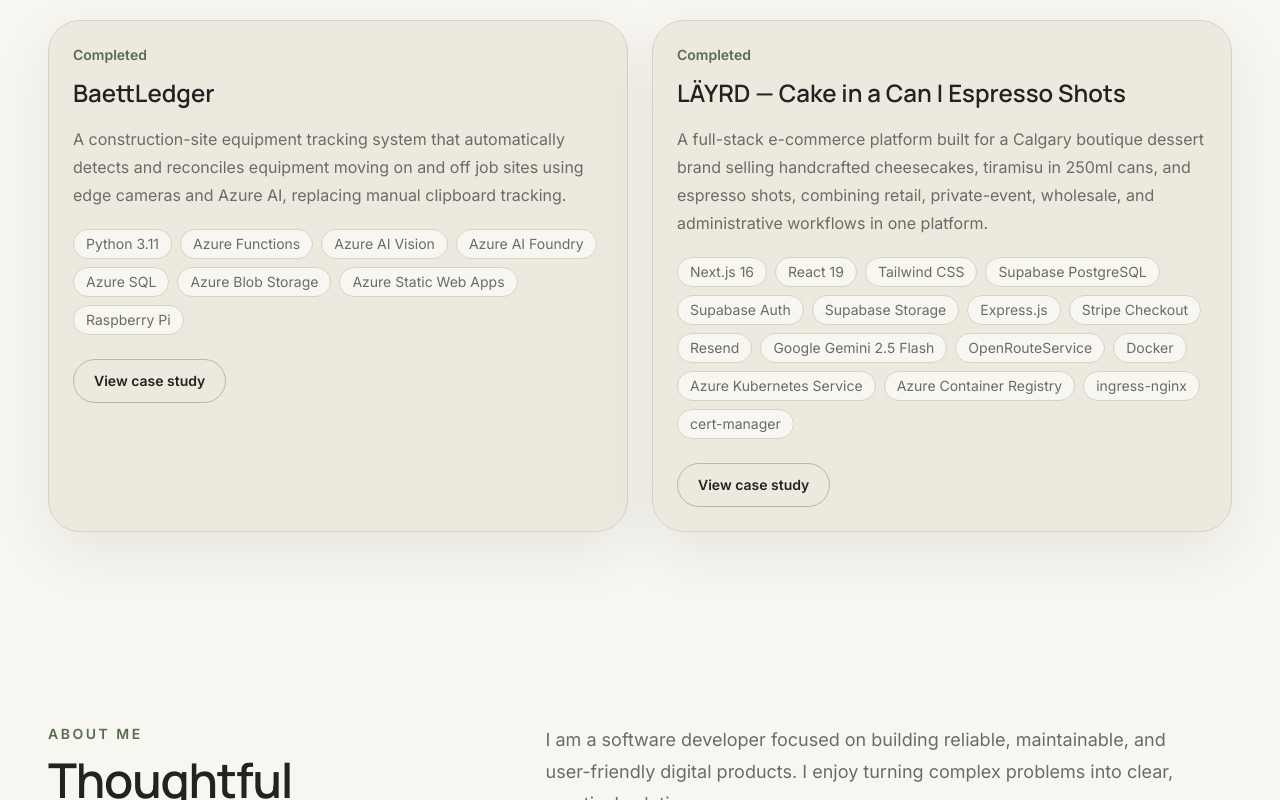
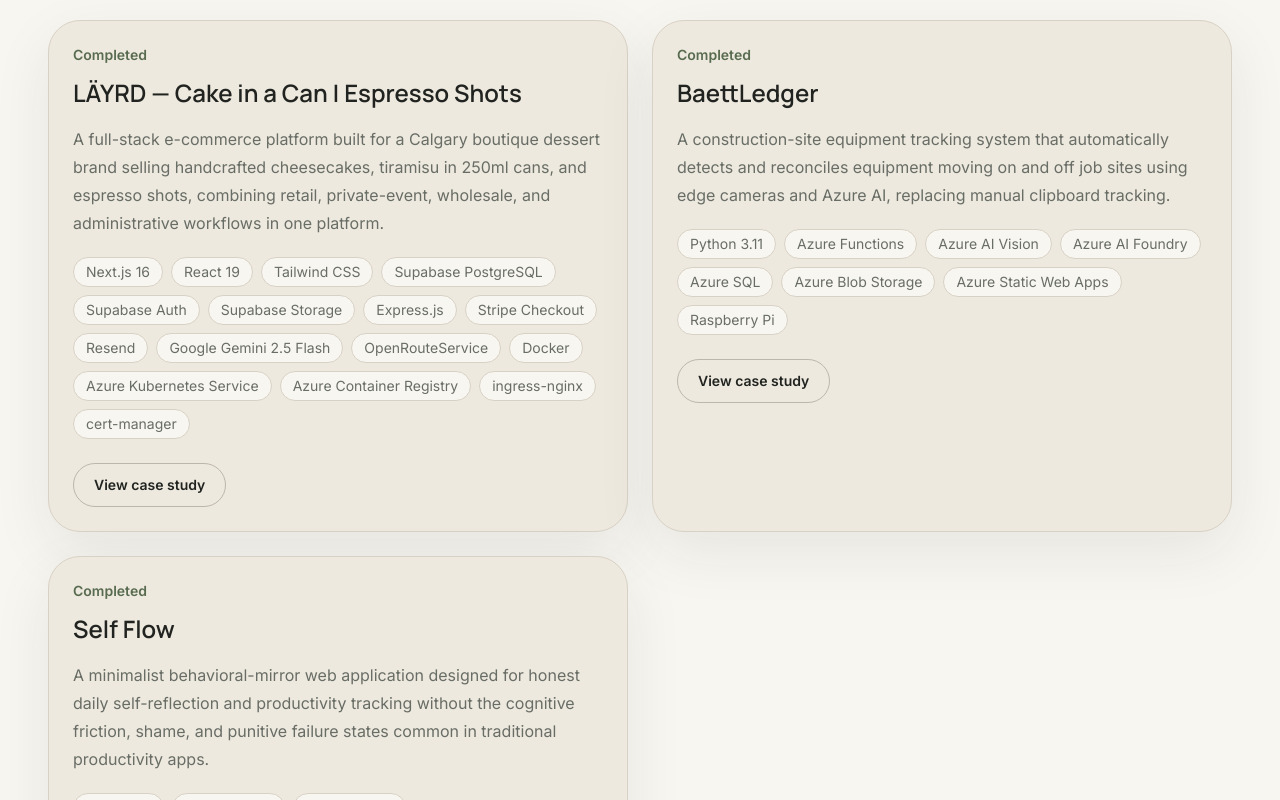
Before and after one commit to shivangthakur17/shivang-portfolio, a Next.js app: page / in a window 1280 px wide. Shown: the part 1140-1940 px from the top of the page. Built offline with nearby package versions, Linux system fonts and the light colour scheme; no server answers.

Commit message:
feat: add Self Flow project case study

```diff
--- a/src/data/projects.ts
+++ b/src/data/projects.ts
@@ -1,53 +1,6 @@
 import type { Project } from "@/types/project";
 
 export const projects: Project[] = [
-  {
-    slug: "baettledger",
-    title: "BaettLedger",
-    summary: "A construction-site equipment tracking system that automatically detects and reconciles equipment moving on and off job sites using edge cameras and Azure AI, replacing manual clipboard tracking.",
-    description: "Our team designed an automated equipment-tracking pipeline combining edge image capture, Azure AI services, cloud APIs, structured data storage, and a live dashboard.\n\nA Raspberry Pi and camera capture four views for each tracking session:\n- left\n- middle\n- right\n- overview\n\nThe images are uploaded to Azure Blob Storage and processed through Azure AI Vision.\n\nDetection results are then passed through an Azure AI Foundry Count Agent, which performs structured count reconciliation before trusted counts are stored and exposed through the API.\n\nA confidence threshold of 0.80 is used as a reliability safeguard before detections are accepted.",
-    status: "completed",
-    featured: true,
-    role: "API Backend Owner",
-    technologies: [
-      "Python 3.11",
-      "Azure Functions",
-      "Azure AI Vision",
-      "Azure AI Foundry",
-      "Azure SQL",
-      "Azure Blob Storage",
-      "Azure Static Web Apps",
-      "Raspberry Pi"
-    ],
-    problem: "Construction sites often rely on manual observation, clipboards, and spreadsheets to track equipment entering and leaving a job site.\n\nThis process is slow, error-prone, and provides little real-time visibility into what equipment is currently on-site, what has left, or what may be missing.",
-    architecture: "Edge Camera\n→ Azure Functions\n→ Blob Storage\n→ AI Vision\n→ Count Agent\n→ Azure SQL\n→ Dashboard",
-    course: "Emerging Trends",
-    projectType: "Applied AI / Cloud / Edge Computing",
-    responsibilities: [
-      "Built and tested the complete v2 API backend end-to-end against real Azure resources",
-      "Implemented equipment-tracking session creation",
-      "Built photo-upload flows into Azure Blob Storage",
-      "Implemented Azure SQL database writes",
-      "Integrated Azure AI Vision detection calls",
-      "Integrated the Azure AI Foundry Count Agent",
-      "Implemented detection persistence and reconciliation logic",
-      "Added idempotent duplicate-request handling",
-      "Implemented authenticated API requests",
-      "Tested the complete backend workflow across Azure services",
-      "Debugged cross-service configuration and request issues",
-      "Merged backend changes into the main repository through pull requests"
-    ],
-    challenges: [
-      "One of the biggest challenges was making the system reliable across multiple independent cloud services.",
-      "Small configuration or request-formatting issues could break the entire pipeline even when the individual service was working correctly.",
-      "Examples included malformed endpoint configuration values and PowerShell JSON/request formatting issues during API testing.",
-      "This reinforced the importance of validating configuration boundaries, testing integrations independently, and tracing failures across distributed systems rather than assuming the problem exists inside a single service."
-    ],
-    lessons: [
-      "Building an AI-enabled system is not just about calling an AI model.",
-      "The reliability of the surrounding API layer, authentication, storage, configuration, error handling, idempotency, and confidence rules has a major impact on whether the AI output can actually be trusted in a production-style workflow."
-    ]
-  },
   {
     slug: "capstone-project",
     title: "LÄYRD — Cake in a Can | Espresso Shots",
@@ -97,14 +50,90 @@
     ]
   },
   {
-    slug: "personal-project",
-    title: "Personal Project",
-    summary:
-      "An independent project focused on practical development and problem-solving.",
-    status: "in-progress",
-    featured: false,
-    technologies: ["React", "Node.js"],
+    slug: "baettledger",
+    title: "BaettLedger",
+    summary: "A construction-site equipment tracking system that automatically detects and reconciles equipment moving on and off job sites using edge cameras and Azure AI, replacing manual clipboard tracking.",
+    description: "Our team designed an automated equipment-tracking pipeline combining edge image capture, Azure AI services, cloud APIs, structured data storage, and a live dashboard.\n\nA Raspberry Pi and camera capture four views for each tracking session:\n- left\n- middle\n- right\n- overview\n\nThe images are uploaded to Azure Blob Storage and processed through Azure AI Vision.\n\nDetection results are then passed through an Azure AI Foundry Count Agent, which performs structured count reconciliation before trusted counts are stored and exposed through the API.\n\nA confidence threshold of 0.80 is used as a reliability safeguard before detections are accepted.",
+    status: "completed",
+    featured: true,
+    role: "API Backend Owner",
+    technologies: [
+      "Python 3.11",
+      "Azure Functions",
+      "Azure AI Vision",
+      "Azure AI Foundry",
+      "Azure SQL",
+      "Azure Blob Storage",
+      "Azure Static Web Apps",
+      "Raspberry Pi"
+    ],
+    problem: "Construction sites often rely on manual observation, clipboards, and spreadsheets to track equipment entering and leaving a job site.\n\nThis process is slow, error-prone, and provides little real-time visibility into what equipment is currently on-site, what has left, or what may be missing.",
+    architecture: "Edge Camera\n→ Azure Functions\n→ Blob Storage\n→ AI Vision\n→ Count Agent\n→ Azure SQL\n→ Dashboard",
+    course: "Emerging Trends",
+    projectType: "Applied AI / Cloud / Edge Computing",
+    responsibilities: [
+      "Built and tested the complete v2 API backend end-to-end against real Azure resources",
+      "Implemented equipment-tracking session creation",
+      "Built photo-upload flows into Azure Blob Storage",
+      "Implemented Azure SQL database writes",
+      "Integrated Azure AI Vision detection calls",
+      "Integrated the Azure AI Foundry Count Agent",
+      "Implemented detection persistence and reconciliation logic",
+      "Added idempotent duplicate-request handling",
+      "Implemented authenticated API requests",
+      "Tested the complete backend workflow across Azure services",
+      "Debugged cross-service configuration and request issues",
+      "Merged backend changes into the main repository through pull requests"
+    ],
+    challenges: [
+      "One of the biggest challenges was making the system reliable across multiple independent cloud services.",
+      "Small configuration or request-formatting issues could break the entire pipeline even when the individual service was working correctly.",
+      "Examples included malformed endpoint configuration values and PowerShell JSON/request formatting issues during API testing.",
+      "This reinforced the importance of validating configuration boundaries, testing integrations independently, and tracing failures across distributed systems rather than assuming the problem exists inside a single service."
+    ],
+    lessons: [
+      "Building an AI-enabled system is not just about calling an AI model.",
+      "The reliability of the surrounding API layer, authentication, storage, configuration, error handling, idempotency, and confidence rules has a major impact on whether the AI output can actually be trusted in a production-style workflow."
+    ]
   },
+  {
+    slug: "self-flow",
+    title: "Self Flow",
+    projectType: "Behavioral UX / Productivity / Frontend Architecture",
+    summary: "A minimalist behavioral-mirror web application designed for honest daily self-reflection and productivity tracking without the cognitive friction, shame, and punitive failure states common in traditional productivity apps.",
+    problem: "Many productivity-tracking apps rely on dense metrics, explicit progress counters, and aggressive failure states. Missing a goal often produces red warnings, shame, or cognitive overload, which can make users abandon the product entirely.\n\nSelf Flow was designed as a calmer alternative: a non-judgmental space where daily choices are treated as neutral data points to observe rather than failures to punish.",
+    description: "A client-side reflective check-in experience built around a deterministic branching state flow.\n\nThe interface presents one question at a time and routes users through a structured reflection sequence based on their answers.\n\nThe system intentionally removes progress counters and heavy manual input to reduce choice paralysis and encourage presence.",
+    role: "Solo Software Developer / Creator",
+    technologies: ["React 18+", "Tailwind CSS", "LocalStorage"],
+    responsibilities: [
+      "designed the product concept and interaction architecture from original handwritten notebook sketches",
+      "designed the UI/UX layout",
+      "defined the custom visual system and Tailwind color tokens",
+      "implemented the question state controller",
+      "implemented branching navigation using a data-driven object graph / linked map",
+      "separated question data from UI rendering",
+      "implemented local persistence for the MVP",
+      "built the reflective interaction flow end-to-end"
+    ],
+    solutions: [
+      "linear five-question reflective stream",
+      "one-question-at-a-time interaction to reduce cognitive load",
+      "predefined click-target inputs instead of unnecessary typing",
+      "non-punitive detour routing using neutral curiosity-based states",
+      "hidden progress by intentionally omitting “step X of Y”",
+      "contextual data mirror showing the current interaction data stream in a monospace terminal-style panel",
+      "local persistence for MVP sessions"
+    ],
+    architecture: "A dedicated question graph stores each question and its possible options. Each option points to the ID of the next node, allowing the state controller to route dynamically without embedding large if/else trees inside UI components.",
+    challenges: [
+      "The main architecture challenge was making the branching questionnaire scalable without filling UI components with hardcoded conditional logic."
+    ],
+    lessons: [
+      "Separating navigation data from presentation using a graph-based question model made the interaction flow easier to extend, reason about, and maintain."
+    ],
+    status: "completed",
+    featured: true
+  }
 ];
 
 export const featuredProjects = projects.filter(
```
